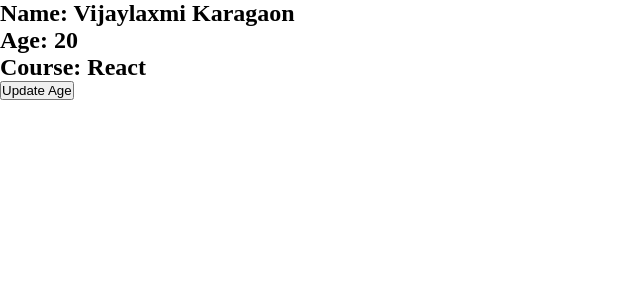
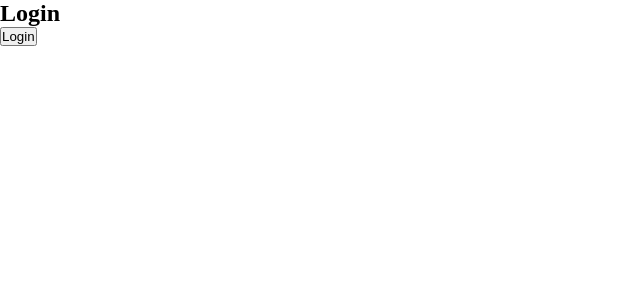
Before and after one commit to VijaylaxmiKaragaon/ReactJS, a React (Vite) app in the folder DCL/: page / in a window 1280 px wide. Shown: the top 300 px of the page, without its empty margins (0-640 px from the left). Built offline with nearby package versions, Linux system fonts and the light colour scheme.

Commit message:
Initial commit

```diff
--- a/DCL/src/App.jsx
+++ b/DCL/src/App.jsx
@@ -15,6 +15,7 @@ import FontSize from "./components/FontSize";
 import HideShow from "./components/HideShow";
 import InputField from "./components/InputField";
 import StudentDetails from "./components/StudentDetails";
+import LoginLogout from "./components/LoginLogout";
 
 function App() {
   return (
@@ -33,7 +34,8 @@ function App() {
       {/* <FontSize/> */}
       {/* <HideShow/> */}
       {/* <InputField/> */}
-      <StudentDetails/>
+      {/* <StudentDetails/> */}
+      <LoginLogout/>
     </>
   );
 }
--- /dev/null
+++ b/DCL/src/components/LoginLogout.jsx
@@ -0,0 +1,33 @@
+import React, { Component } from "react";
+
+class LoginLogout extends Component {
+
+  state = {
+    status: "Login"
+  };
+
+  toggleButton = () => {
+    this.setState({
+      status:
+        this.state.status === "Login"
+          ? "Logout"
+          : "Login"
+    });
+  };
+
+  render() {
+    return (
+      <div>
+
+        <h2>{this.state.status}</h2>
+
+        <button onClick={this.toggleButton}>
+          {this.state.status}
+        </button>
+
+      </div>
+    );
+  }
+}
+
+export default LoginLogout;
```
